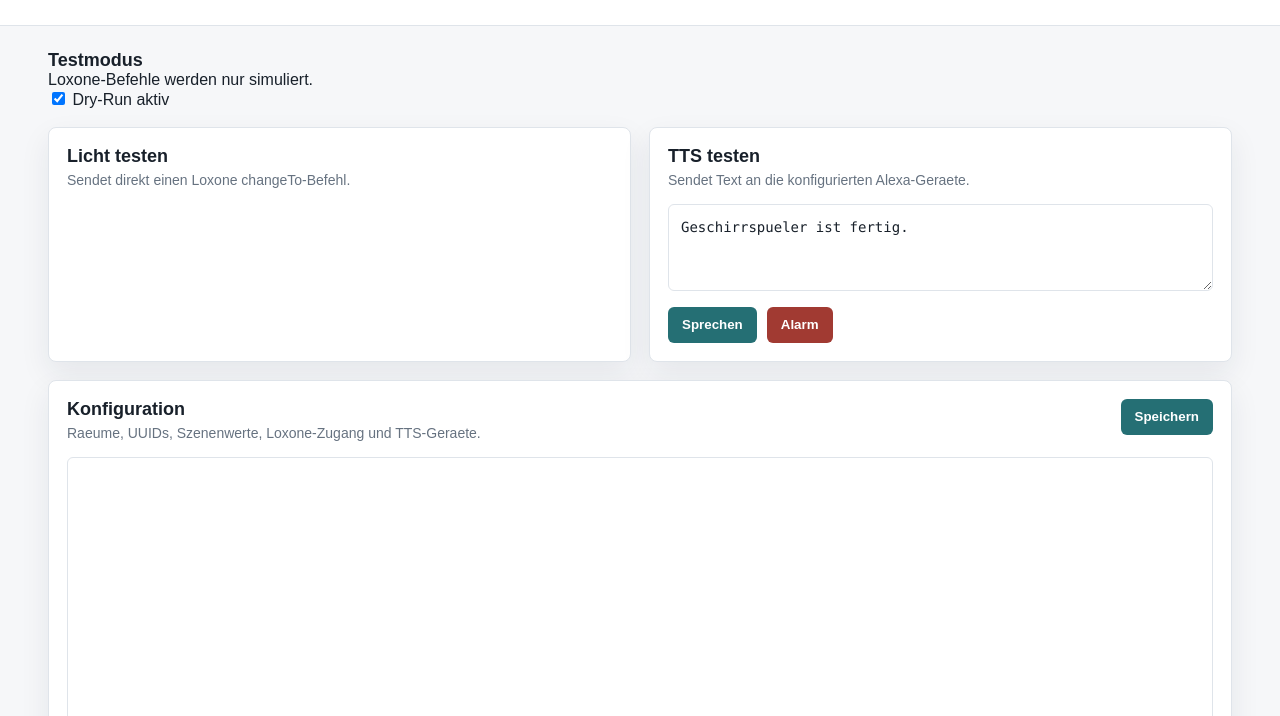
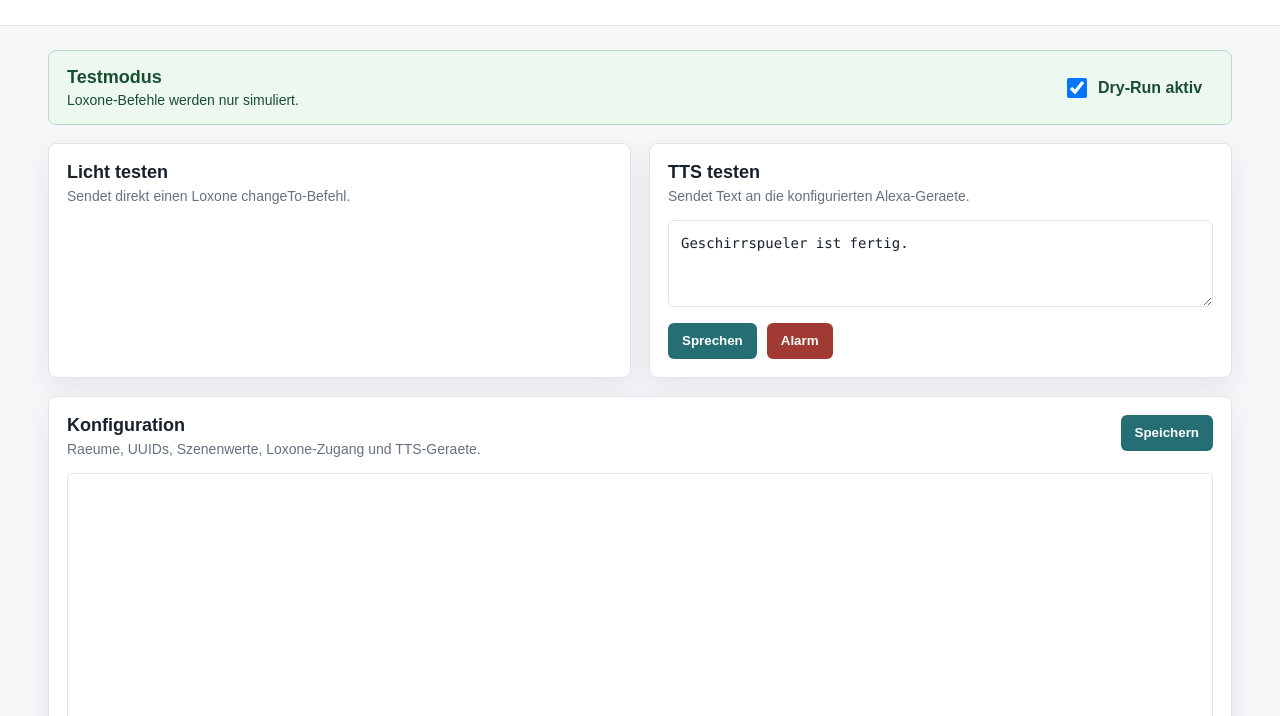
Before and after one commit to herdan75/loxevo, a website: page public/index.html in a window 1280 px wide. Shown: the part 84-800 px from the top of the page. Drawn offline with Linux system fonts and the light colour scheme; files that its build step writes are made by us from their sources; no server answers; files whose address does not match are found by name.

Commit message:
Style dry-run mode banner

```diff
--- a/public/style.css
+++ b/public/style.css
@@ -83,6 +83,45 @@ main {
   grid-template-columns: repeat(2, minmax(0, 1fr));
   gap: 18px;
   padding: 24px clamp(18px, 4vw, 48px) 40px;
+}
+
+.mode-banner {
+  display: flex;
+  align-items: center;
+  justify-content: space-between;
+  gap: 16px;
+  padding: 16px 18px;
+  border: 1px solid #b9d8c5;
+  border-radius: 8px;
+  background: #edf8f1;
+  color: #194f31;
+}
+
+.mode-banner.live {
+  border-color: #e1b4ae;
+  background: #fff0ee;
+  color: #8d2d25;
+}
+
+.mode-banner h2 {
+  margin-bottom: 4px;
+}
+
+.mode-banner p {
+  font-size: 14px;
+}
+
+.switch-row {
+  display: flex;
+  align-items: center;
+  gap: 8px;
+  min-width: 150px;
+  font-weight: 700;
+}
+
+.switch-row input {
+  width: 20px;
+  height: 20px;
 }
 
 .panel {
```
